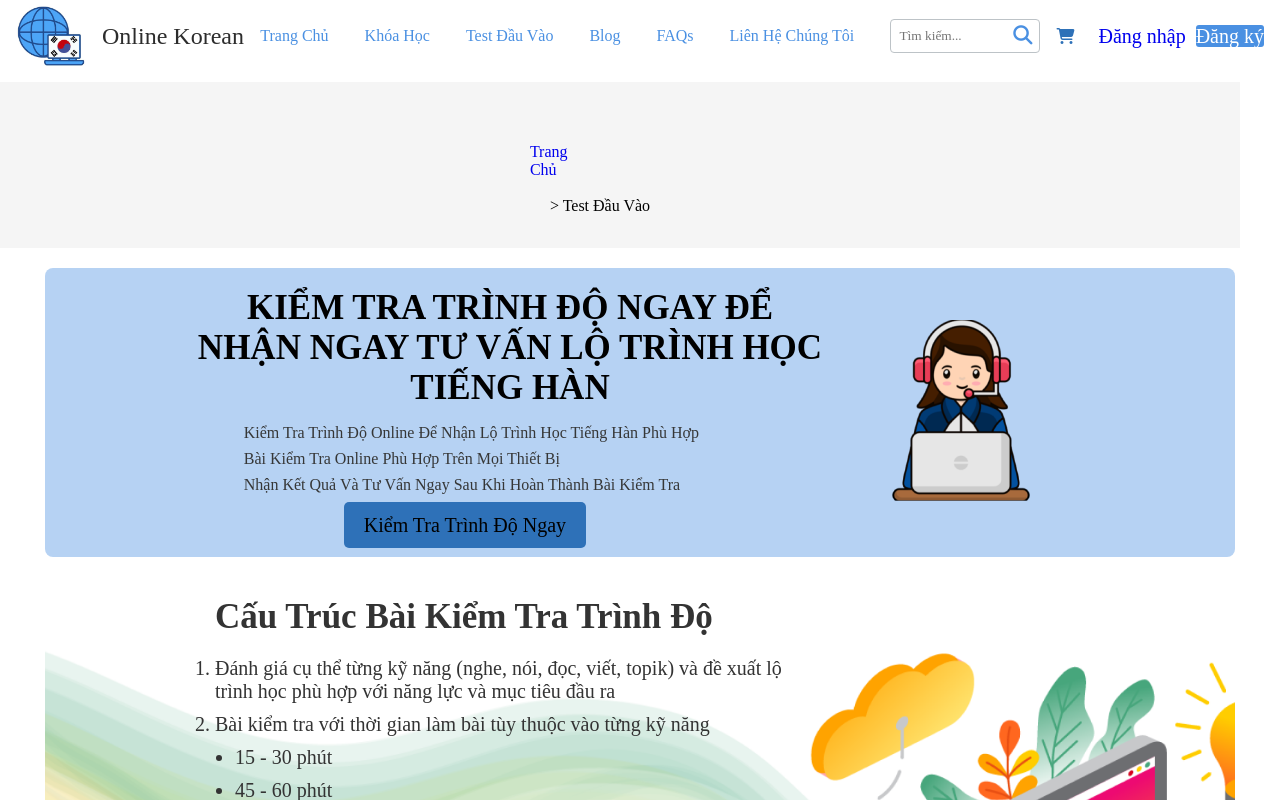
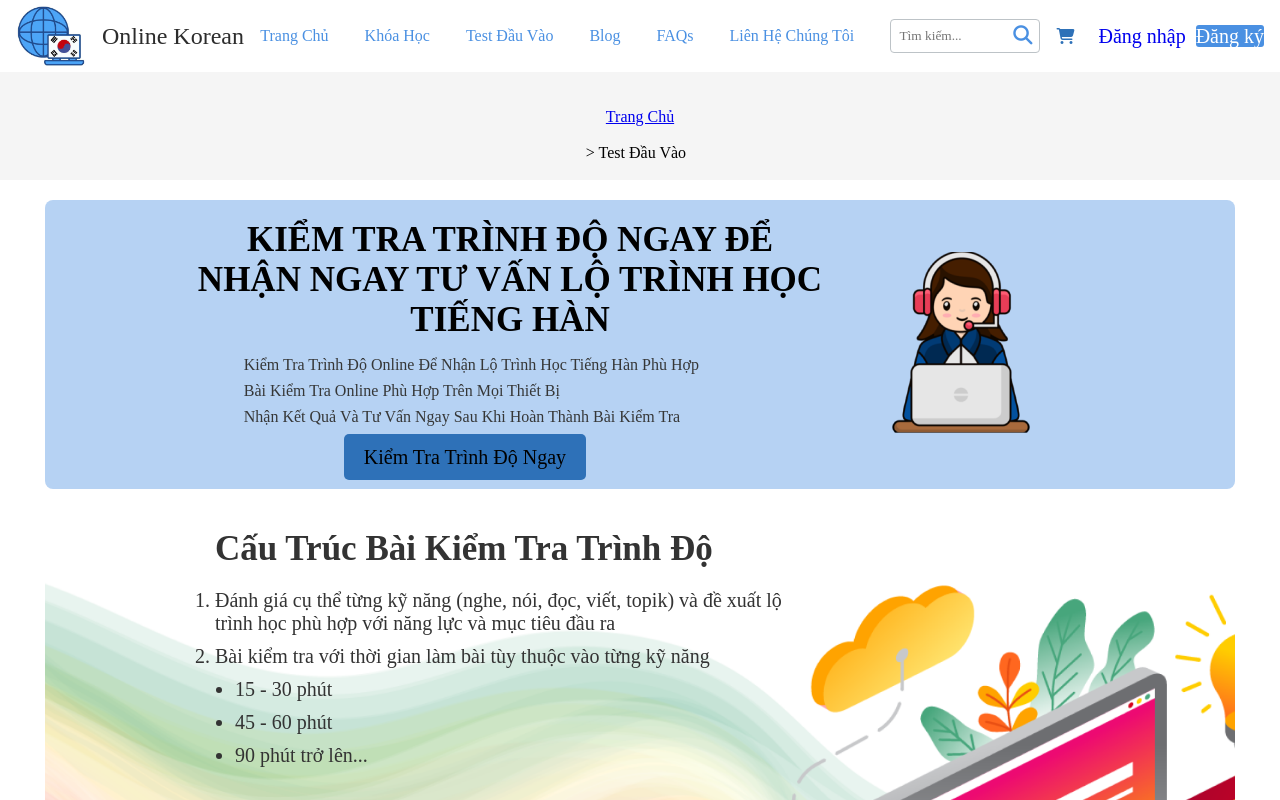
Before and after one commit to tutruong-dev/OnlineKorean, a React (Create React App) app: page /Opening_Test in a window 1280 px wide. Shown: the top 800 px of the page. Built offline with nearby package versions, Linux system fonts and the light colour scheme.

Commit message:
tu ve nha

```diff
--- a/src/Css/Register.css
+++ b/src/Css/Register.css
@@ -12,17 +12,6 @@
     height: 100vh;
     display: flex;
     flex-direction: column;
-}
-
-.header {
-    display: flex;
-    flex-direction: row;
-    background-color: aquamarine;
-}
-
-.header-content {
-    display: flex;
-    flex-direction: row;
 }
 
 
--- a/src/Css/breakcrumb.css
+++ b/src/Css/breakcrumb.css
@@ -1,13 +1,26 @@
-.breakcrumb p {
-    color: black;
-    font-size: 16px;
-    padding: 15px 170px;
-  }
-  .breakcrumb{
-    text-decoration: none;
-  }
-  .breakcrumb{
-    margin-left: -40px;
-    margin-top: 10px;
-    width: 100%;
-  }
+.breadcrumb {
+  list-style: none;
+  padding: 0;
+  margin: 0;
+  display: flex;
+}
+
+.breadcrumb-item {
+  margin-right: 10px;
+  font-size: 14px;
+  color: #007bff;
+}
+
+.breadcrumb-item a {
+  text-decoration: none;
+  color: #007bff;
+}
+
+.breadcrumb-item a:hover {
+  text-decoration: underline;
+}
+
+.breadcrumb-item.active a {
+  color: #6c757d;
+  pointer-events: none;
+}
--- a/src/components/Contact/breakcrumb.js
+++ b/src/components/Contact/breakcrumb.js
@@ -3,11 +3,11 @@ import '../../index.css'
 import { Link } from 'react-router-dom';
 function Breakcrumb() {
     return (
-            <nav>
-                <ul className="breakcrumb">
-                    <p><Link to="/Home-Page" className="breakcrumb">Trang Chủ</Link> {'>'} Liên Hệ Với Chúng Tôi</p>
-                </ul>
-            </nav>
+                <nav aria-label="breadcrumb">
+                        <ol class="breadcrumb">
+                        <p><Link to="/Home-Page" className="breakcrumb">Trang Chủ</Link> {'>'} Liên Hệ Với Chúng Tôi</p>
+                        </ol>
+                    </nav>
     )
 }
 export default Breakcrumb;
--- a/src/index.css
+++ b/src/index.css
@@ -26,3 +26,4 @@
 @import "Css/contact.css";
 @import "Css/CreateQuestion/CreateQuestion.css";
 @import "Css/CreateCouse/CreateCouses.css";
+@import "Css/FAQs.css"
```
